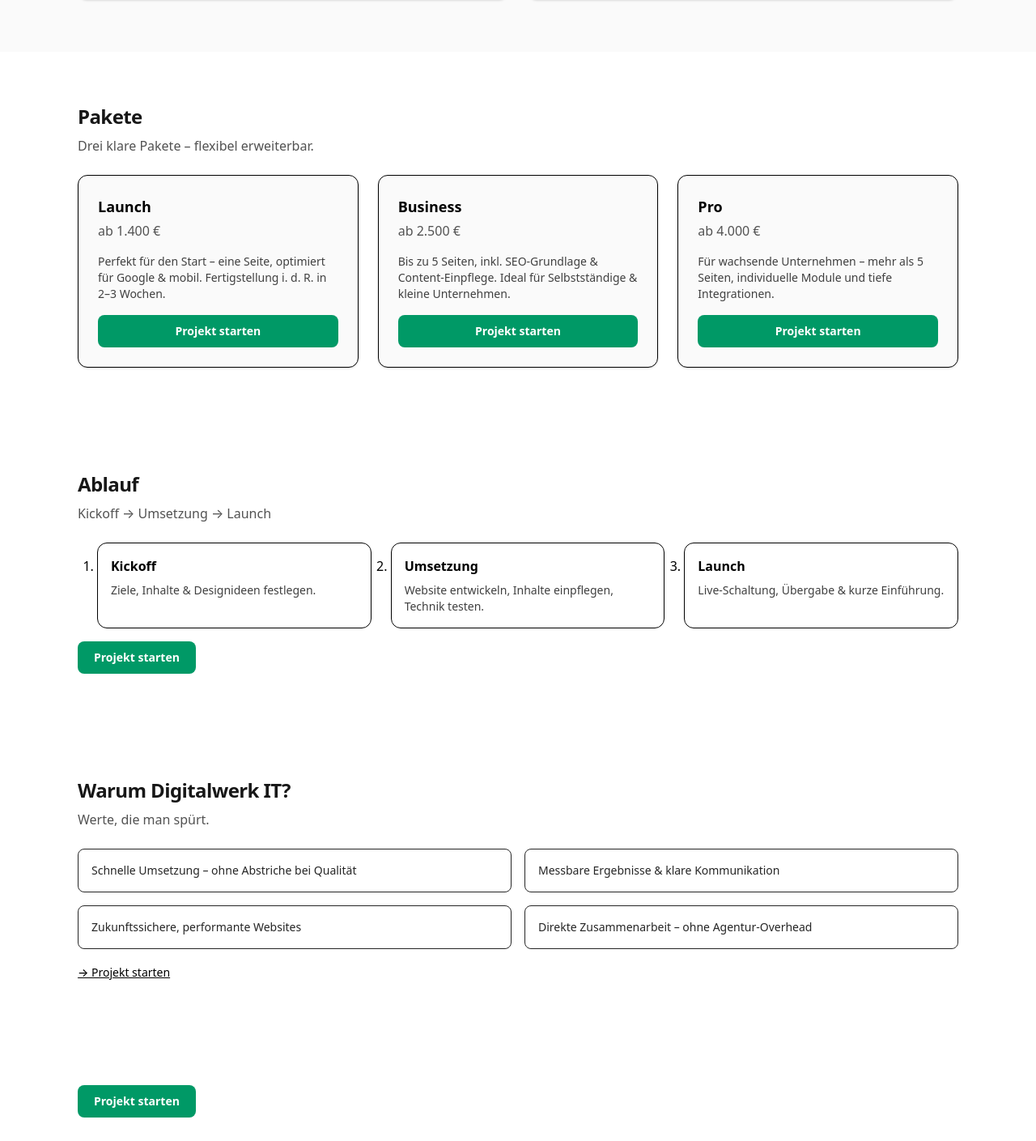
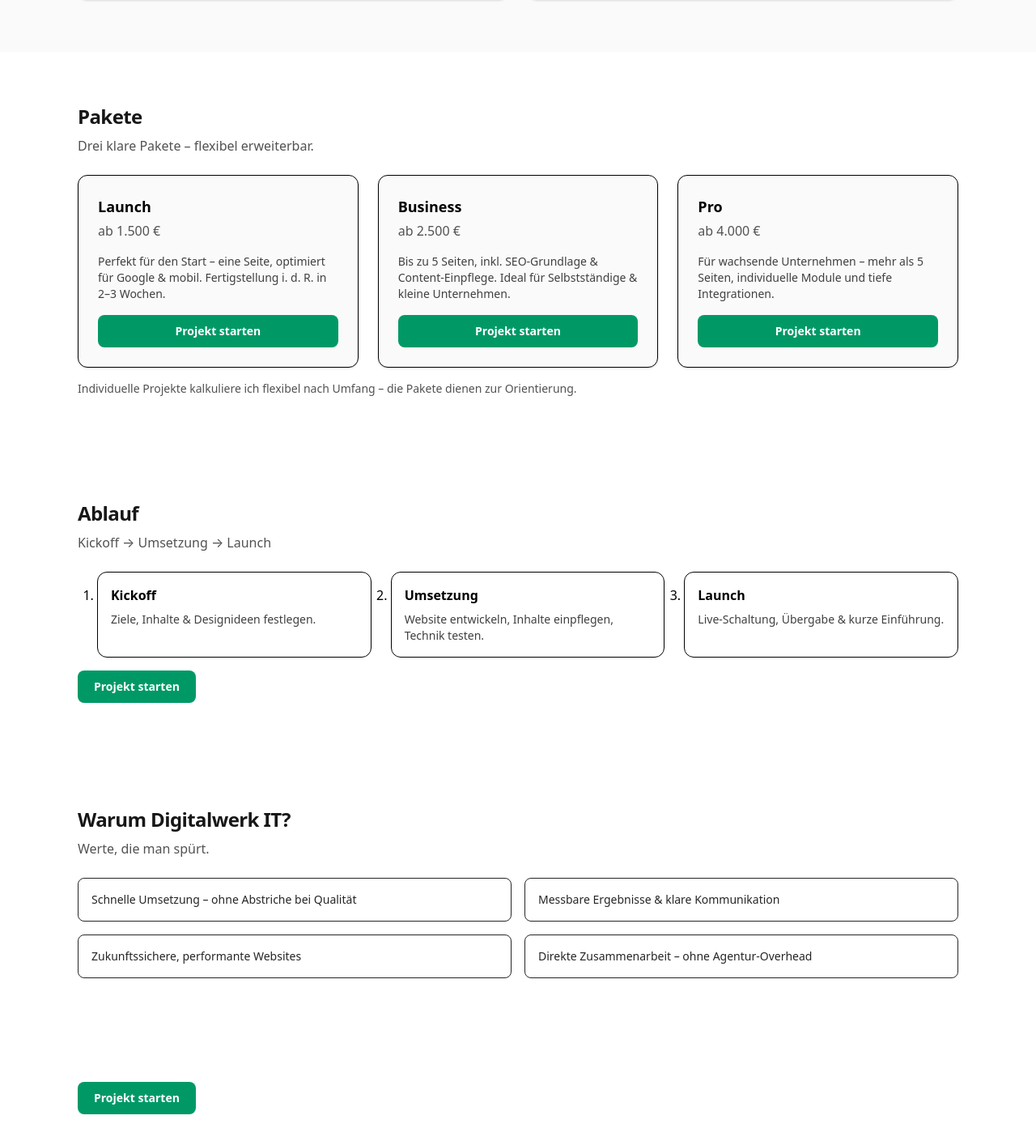
Before and after one commit to Remodops/digitalwerk, a Next.js app: page /leistungen in a window 1280 px wide. Shown: the part 1084-2493 px from the top of the page at 81% size. Built offline with nearby package versions, Linux system fonts and the light colour scheme; no server answers.

Commit message:
chore(leistungen): doppelten CTA-Link entfernt – nur noch abschließender Button

```diff
--- a/src/app/(site)/leistungen/page.tsx
+++ b/src/app/(site)/leistungen/page.tsx
@@ -37,7 +37,7 @@
   const packages = [
     {
       name: "Launch",
-      price: "ab 1.400 €",
+      price: "ab 1.500 €",
       features: [
         "Perfekt für den Start – eine Seite, optimiert für Google & mobil. Fertigstellung i. d. R. in 2–3 Wochen.",
       ],
@@ -98,6 +98,7 @@
             </div>
           ))}
         </div>
+        <p className="mt-4 text-sm text-neutral-600">Individuelle Projekte kalkuliere ich flexibel nach Umfang – die Pakete dienen zur Orientierung.</p>
       </Section>
       <Section title="Ablauf" subtitle="Kickoff → Umsetzung → Launch">
         <ol className="grid grid-cols-1 gap-6 sm:grid-cols-3 list-decimal pl-6">
@@ -126,9 +127,6 @@
           <li className="rounded-lg border p-4">Zukunftssichere, performante Websites</li>
           <li className="rounded-lg border p-4">Direkte Zusammenarbeit – ohne Agentur‑Overhead</li>
         </ul>
-        <div className="mt-4">
-          <Link href="/kontakt" className="text-sm font-medium underline">→ Projekt starten</Link>
-        </div>
       </Section>
       <Section>
         <Link href="/kontakt"><Button variant="accent">Projekt starten</Button></Link>
```
